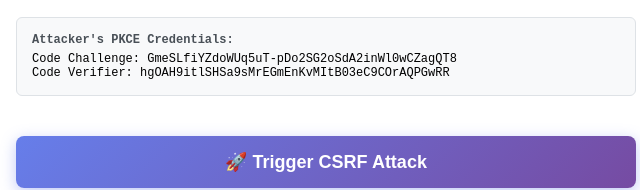
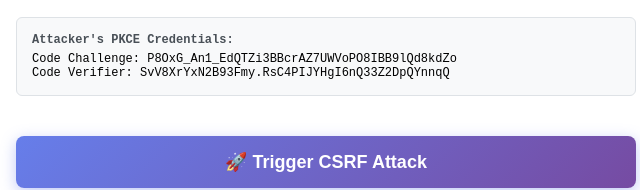
Before and after one commit to bradleyjoe80/porsche-csrf-poc, a plain HTML site: page index.html in a window 1280 px wide. Shown: the part 594-784 px from the top of the page, 314-954 px from the left. Drawn offline with Linux system fonts and the light colour scheme.

Commit message:
Update index.html

```diff
--- a/index.html
+++ b/index.html
@@ -162,8 +162,8 @@
 
         <div class="credentials">
             <strong>Attacker's PKCE Credentials:</strong>
-            Code Challenge: GmeSLfiYZdoWUq5uT-pDo2SG2oSdA2inWl0wCZagQT8<br>
-            Code Verifier: hgOAH9itlSHSa9sMrEGmEnKvMItB03eC9COrAQPGwRR
+            Code Challenge: P8OxG_An1_EdQTZi3BBcrAZ7UWVoPO8IBB9lQd8kdZo<br>
+            Code Verifier: SvV8XrYxN2B93Fmy.RsC4PIJYHgI6nQ33Z2DpQYnnqQ
         </div>
 
         <button id="attackBtn" class="attack-button">🚀 Trigger CSRF Attack</button>
```
